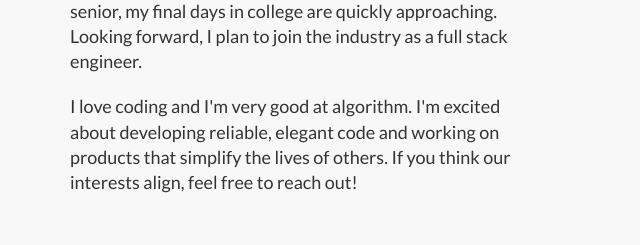
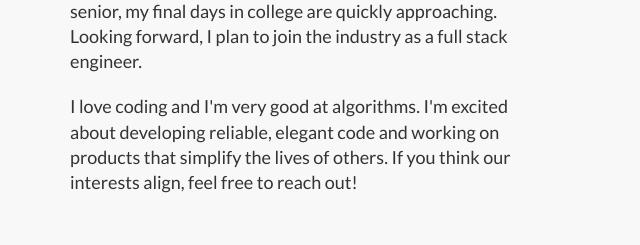
Before and after one commit to nehalamin93/nehalamin93.github.io, a plain HTML site: page index.html in a window 1280 px wide. Shown: the part 1060-1305 px from the top of the page, 0-640 px from the left. Drawn offline with Linux system fonts and the light colour scheme.

Commit message:
Updata about us2

```diff
--- a/index.html
+++ b/index.html
@@ -127,7 +127,7 @@
                     <h4 class="italic">Never loose hope and keep working!</h4>
                     <p class="lead">My name is <strong>Md Nehal Amin</strong>, and I'm pursuing my <strong>5 years Integrated M.Sc.</strong> degree in <strong>Mathematics and Computing</strong> at <strong>Indian Institute of Technology Kharagpur</strong>. As a rising senior, my final days in college are quickly approaching. Looking forward, I plan to join the industry as a full stack engineer.</p>
                     <p class="lead">
-                    I love coding and I'm very good at algorithm. I'm excited about developing reliable, elegant code and working on products that simplify the lives of others. If you think our interests align, feel free to reach out!
+                    I love coding and I'm very good at algorithms. I'm excited about developing reliable, elegant code and working on products that simplify the lives of others. If you think our interests align, feel free to reach out!
                     </p>
                 </div>
                 <div class="col-lg-5 col-lg-offset-2 col-sm-6">
```
